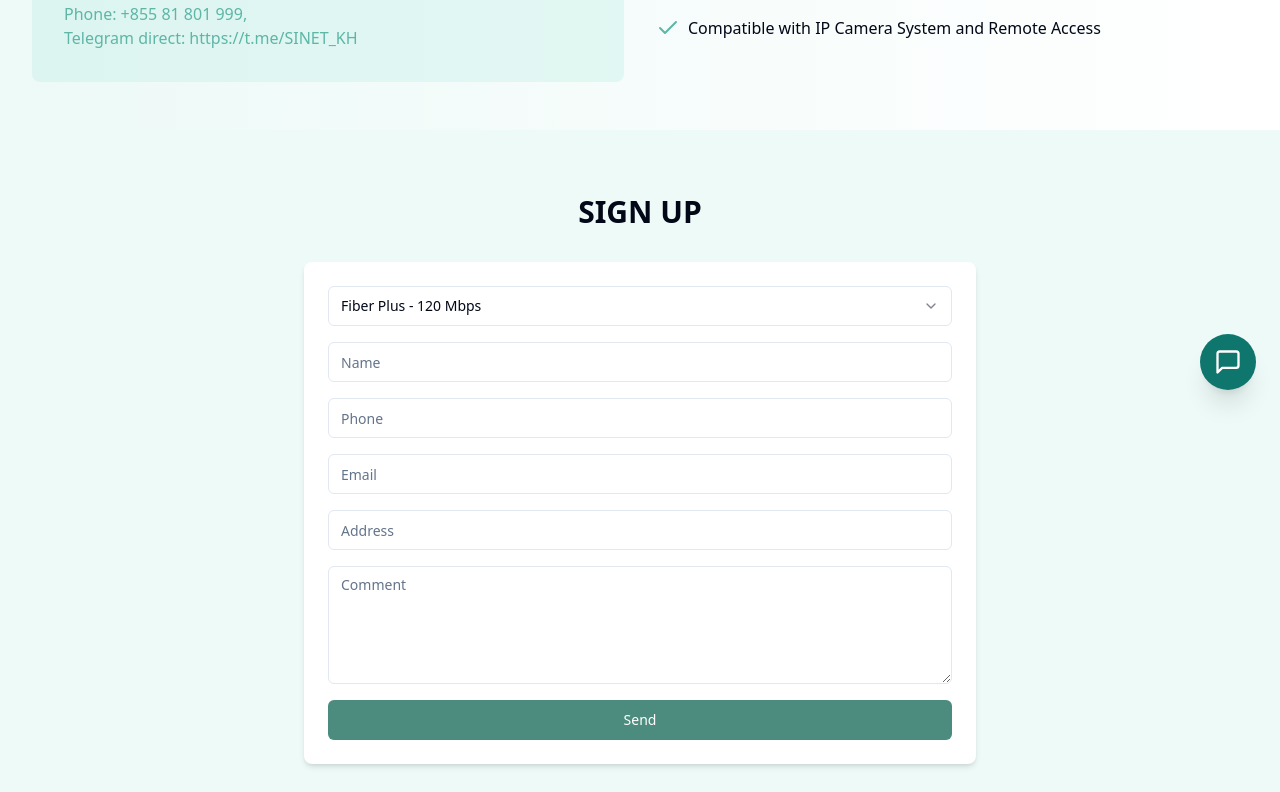
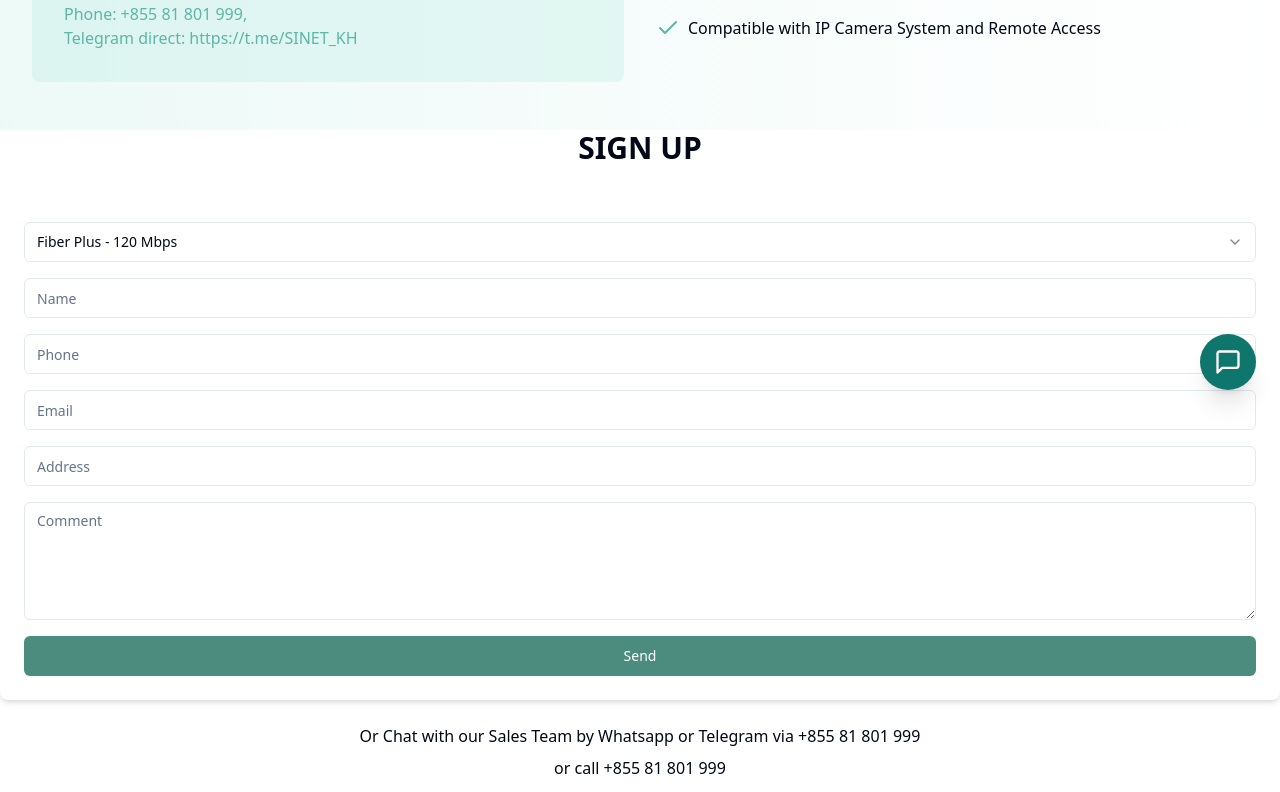
Before and after one commit to 2022172Samnang/sinet, a React (Vite) app: page /fiber-plus in a window 1280 px wide. Shown: the part 386-1178 px from the top of the page. Built offline with nearby package versions, Linux system fonts and the light colour scheme.

Commit message:
Fix: Contact form alignment
Adjusted the ContactForm component to ensure the form and contact details are horizontally centered and aligned correctly.

```diff
--- a/src/components/ContactForm.tsx
+++ b/src/components/ContactForm.tsx
@@ -17,9 +17,13 @@ const ContactForm = () => {
       <div className="container mx-auto px-4 max-w-6xl">
         <div className="grid md:grid-cols-2 gap-12">
           <div>
+            <h2 className="text-3xl font-bold text-center mb-8">
+              SIGN UP
+            </h2>
             <SignUpForm
               packageOptions={packageOptions}
               className="bg-transparent p-0"
+              title=""
             />
           </div>
 
--- a/src/components/SignUpForm.tsx
+++ b/src/components/SignUpForm.tsx
@@ -38,10 +38,11 @@ const SignUpForm: React.FC<SignUpFormProps> = ({
   };
 
   return (
-    <div className={`bg-sinet-light bg-opacity-30 py-16 ${className}`}>
-      <div className="container mx-auto px-4">
+    <div className={`${className}`}>
+      {title && (
         <h2 className="text-3xl font-bold text-center mb-8">{title}</h2>
-        <div className="max-w-2xl mx-auto">
+      )}
+      <div className="mx-auto">
         <div className="bg-white p-6 rounded-lg shadow-md">
           <form className="space-y-4" onSubmit={handleSubmit}>
             <div>
@@ -102,7 +103,6 @@ const SignUpForm: React.FC<SignUpFormProps> = ({
         </div>
       </div>
     </div>
-    </div>
   );
 };
 
```
Lines whose indentation alone changed are shown as unchanged.
